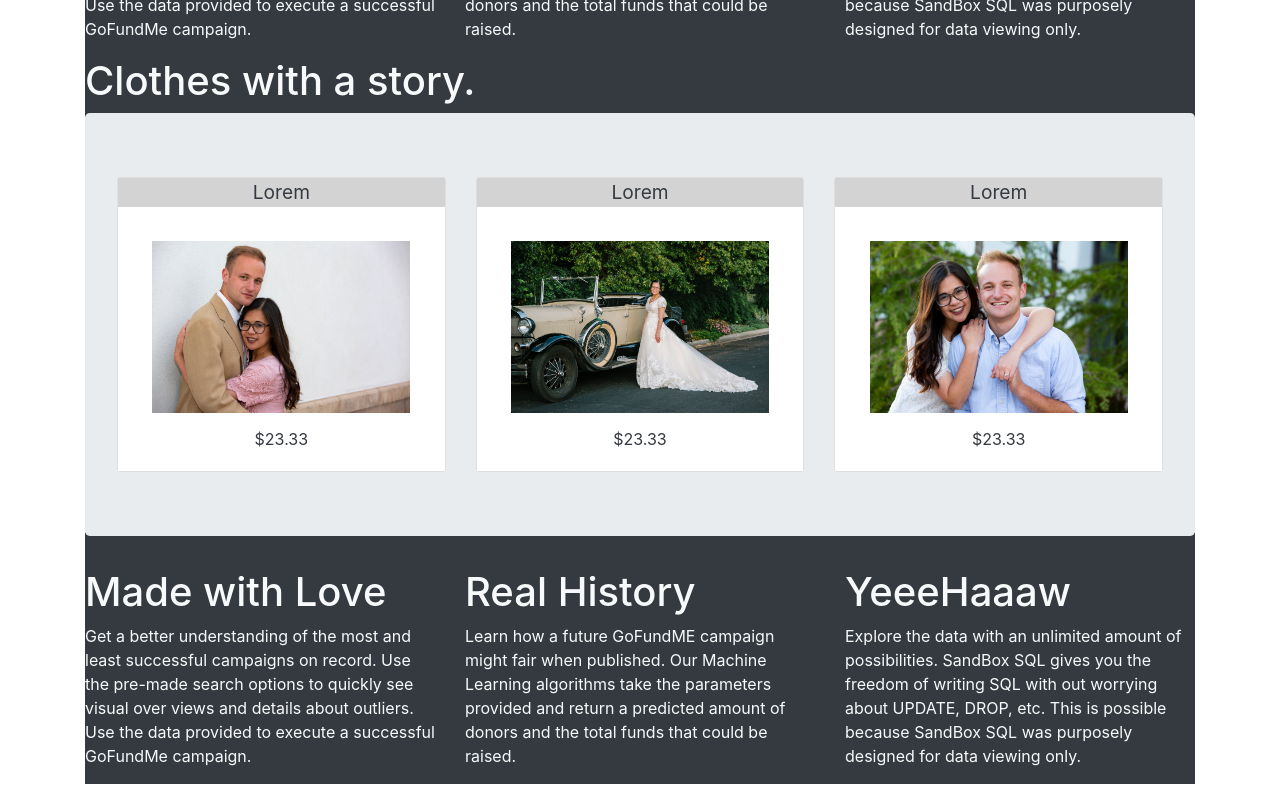
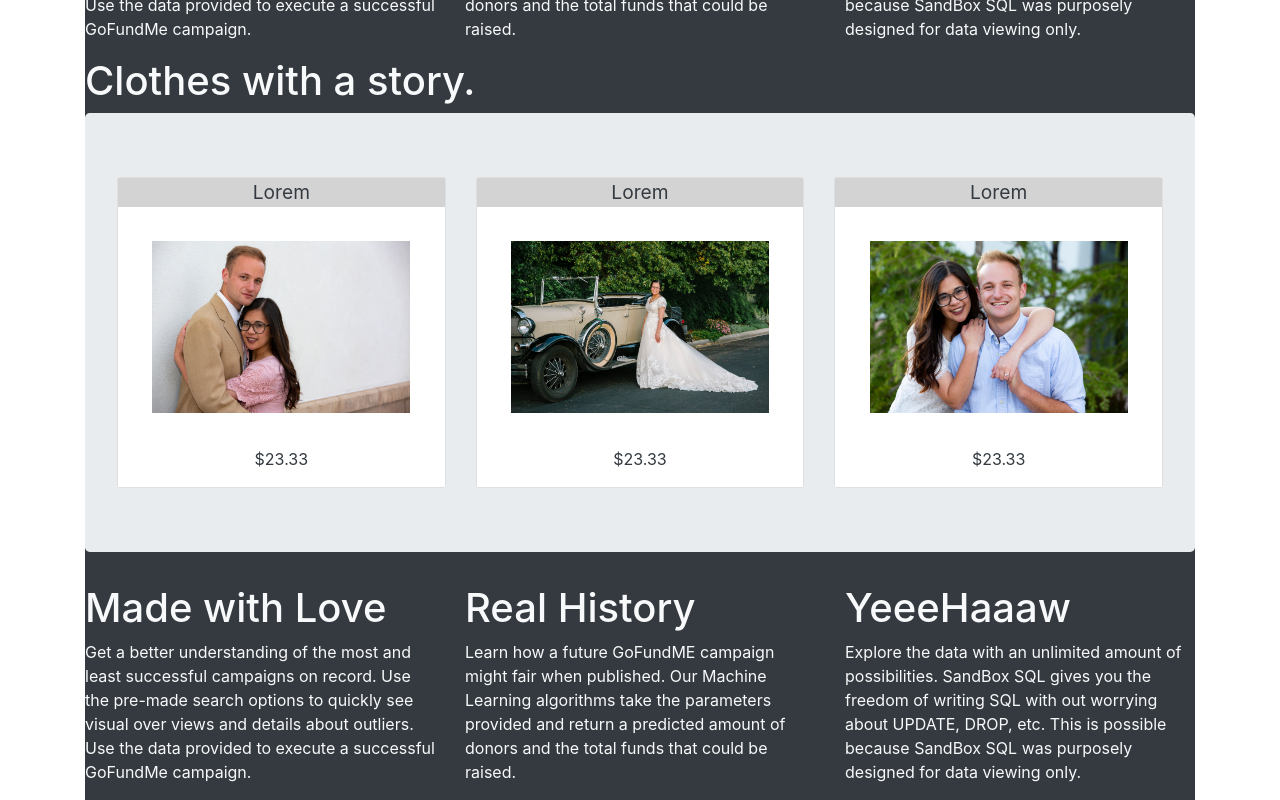
Before and after one commit to eaallen/practice_changing_repo, a React (Create React App) app: page / in a window 1280 px wide. Shown: the part 974-1774 px from the top of the page. Built offline with nearby package versions, Linux system fonts and the light colour scheme; no server answers.

Commit message:
had to much fun

```diff
--- a/src/App.css
+++ b/src/App.css
@@ -56,11 +56,16 @@
   padding: 3rem;
 
 }
+.item_img{
+  transition: all 0.5s;
+}
 .item_img:hover{
-  transform: scale(1.2)
+  transform: scale(1.7);
+
 }
 .card-foot{
-  background-color: lightgray;
+  background-color: white;
+  padding-bottom: 1rem;
 }
 
 
--- a/src/comps/Views/ItemCard.js
+++ b/src/comps/Views/ItemCard.js
@@ -9,9 +9,11 @@ function ItemCard(props) {
         </div>
         <div className='card-body'>
             <img className='image item_img' src={`/img/${props.id}.jpg`}/>
+
+        </div>
+        <div className='card-foot'>
             {props.price}
         </div>
-
     </div>
   );
 }
--- a/src/comps/Views/ShowCase.js
+++ b/src/comps/Views/ShowCase.js
@@ -6,13 +6,13 @@ function ShowCase(props) {
   return (
     <div className="">
         <bs.Row>
-            <bs.Col>
+            <bs.Col md={4}>
                 <ItemCard title='Lorem' price='$23.33' id={1}/>
             </bs.Col>
-            <bs.Col>
+            <bs.Col md={4}>
                 <ItemCard title='Lorem' price='$23.33'id={2}/>
             </bs.Col>
-            <bs.Col>
+            <bs.Col md={4}>
                 <ItemCard title='Lorem' price='$23.33'id={3}/>
             </bs.Col>
         </bs.Row>
```
Also changed, not shown: public/img/5.jpg (added), 1 other file (tests, documents, lock files or other folders).
